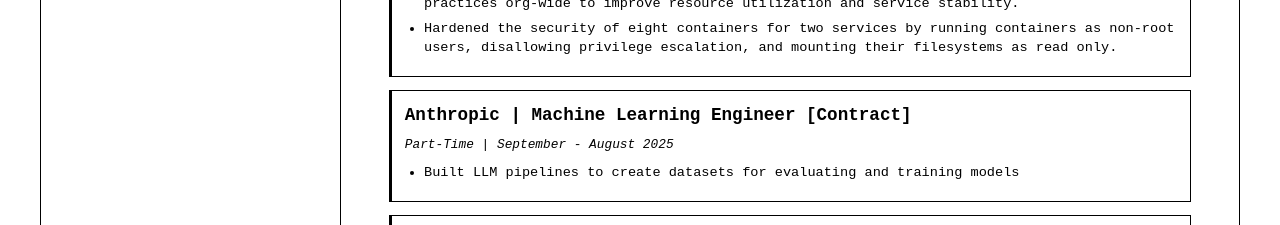
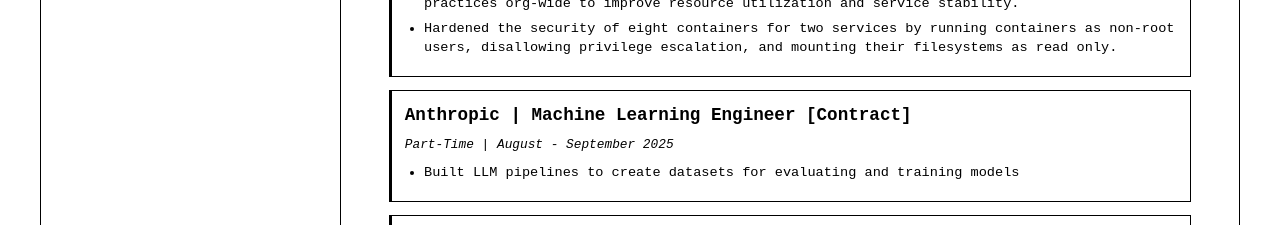
Before and after one commit to james-sullivan/personal-website, a React (Create React App) app: page / in a window 1280 px wide. Shown: the part 1640-1865 px from the top of the page. Built offline with nearby package versions, Linux system fonts and the light colour scheme; the HTML template or start-up script is replaced by a standard one.

Commit message:
Fix dates

```diff
--- a/src/App.js
+++ b/src/App.js
@@ -46,7 +46,7 @@
     },
     {
       title: "Anthropic | Machine Learning Engineer [Contract]",
-      period: "Part-Time | September - August 2025",
+      period: "Part-Time | August - September 2025",
       details: ["Built LLM pipelines to create datasets for evaluating and training models"]
     },
     {
```
Also changed, not shown: 7 other files (tests, documents, lock files or other folders).
